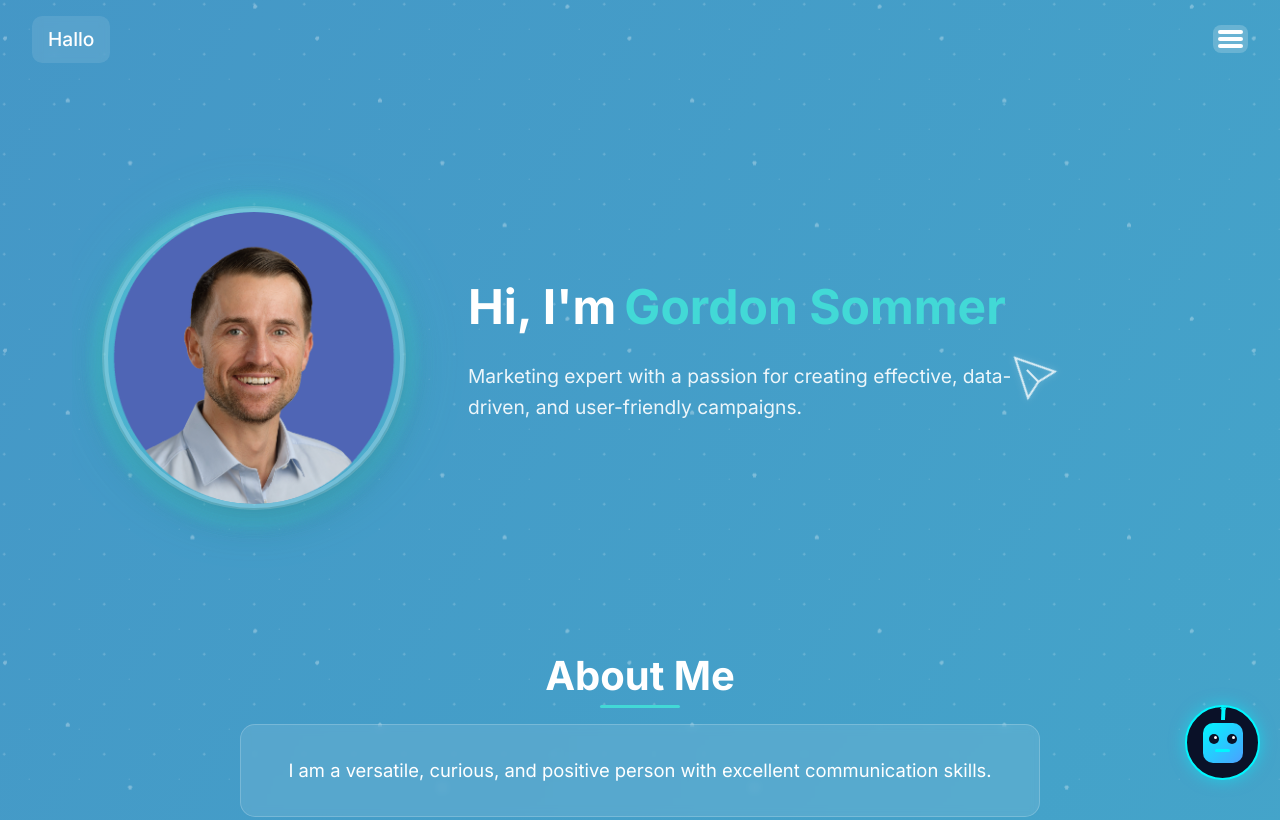
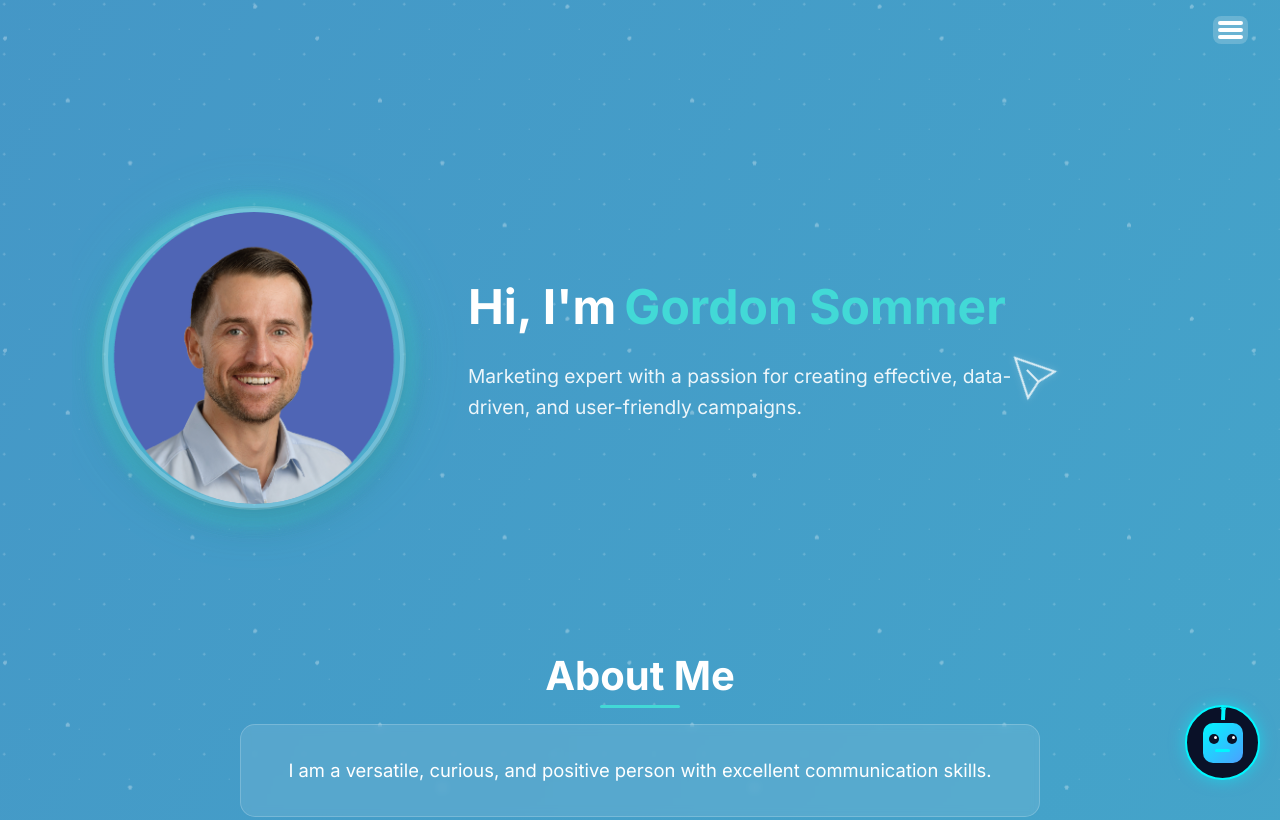
Before and after one commit to sheos9/resume, a website: page index.html in a window 1280 px wide. Shown: the top 820 px of the page. Drawn offline with Linux system fonts and the light colour scheme.

Commit message:
Removed Hallo greeting from header

```diff
--- a/index.html
+++ b/index.html
@@ -9,9 +9,6 @@
 </head>
 <body>
     <nav class="nav">
-        <div class="nav-left">
-            <div class="header-greeting">Hallo</div>
-        </div>
         <div class="nav-right">
             <div class="hamburger-menu">
                 <div class="hamburger-icon">
--- a/styles.css
+++ b/styles.css
@@ -126,24 +126,8 @@ body::after {
     padding: 1rem 2rem;
     z-index: 1000;
     display: flex;
-    justify-content: space-between;
+    justify-content: flex-end;
     align-items: center;
-}
-
-.nav-left {
-    display: flex;
-    align-items: center;
-}
-
-.header-greeting {
-    color: var(--text-color);
-    font-size: 1.2rem;
-    font-weight: 500;
-    padding: 0.5rem 1rem;
-    background: rgba(255, 255, 255, 0.1);
-    border-radius: 10px;
-    backdrop-filter: blur(5px);
-    -webkit-backdrop-filter: blur(5px);
 }
 
 .nav-right {
```
